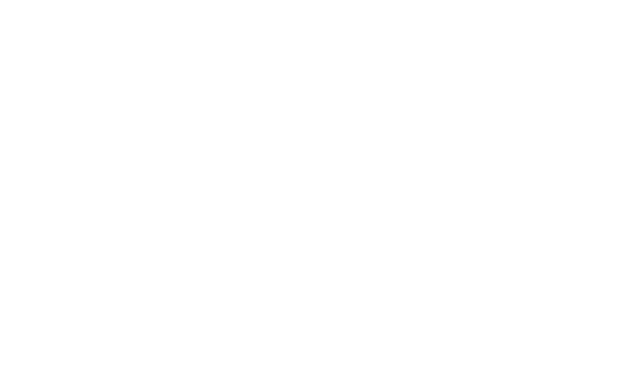
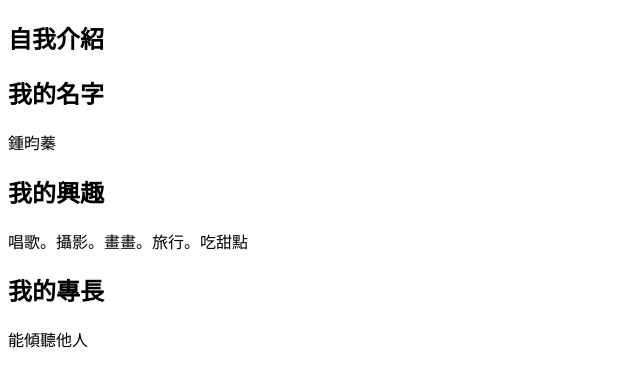
Before and after one commit to CC3690/web, a plain HTML site: page index.htm in a window 1280 px wide. Shown: the whole page, without its empty margins (0-640 px from the left). Drawn offline with Linux system fonts and the light colour scheme.

Commit message:
Update index.htm

```diff
--- a/index.htm
+++ b/index.htm
@@ -5,6 +5,22 @@
     <title>鍾昀蓁的自我介紹網頁</title>
   </head>
   <body>
+    <h2>自我介紹</h2>
+
+    <p>     </p>
+
+    <h2>我的名字</h2>
+
+    <p>鍾昀蓁</p>
+
+    <h2>我的興趣</h2>
+
+    <p>唱歌。攝影。畫畫。旅行。吃甜點</p>
+
+    <h2>我的專長</h2>
+
+    <p>能傾聽他人</p>
+
 
   </body>
 </html>
```
